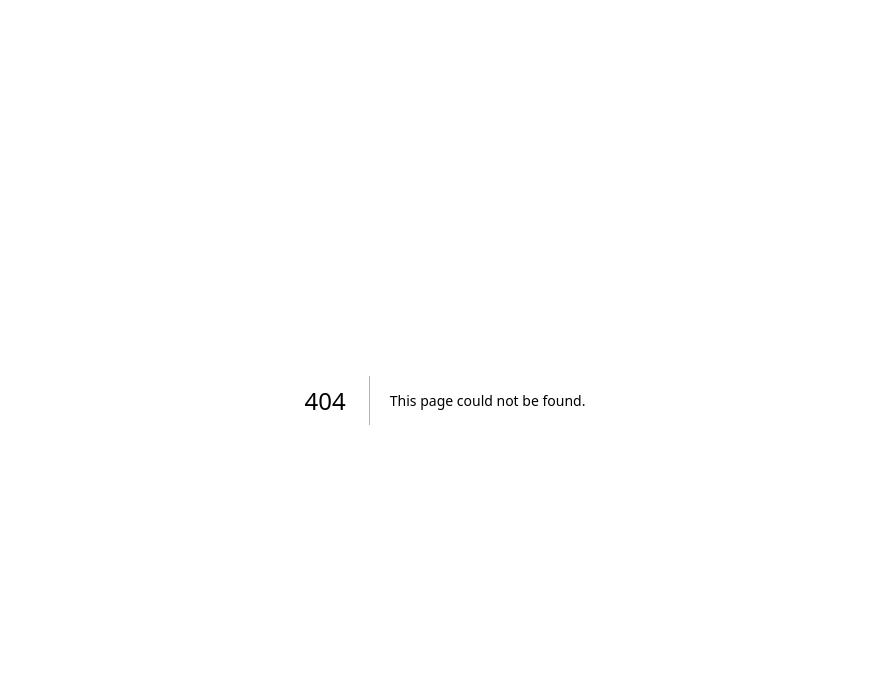
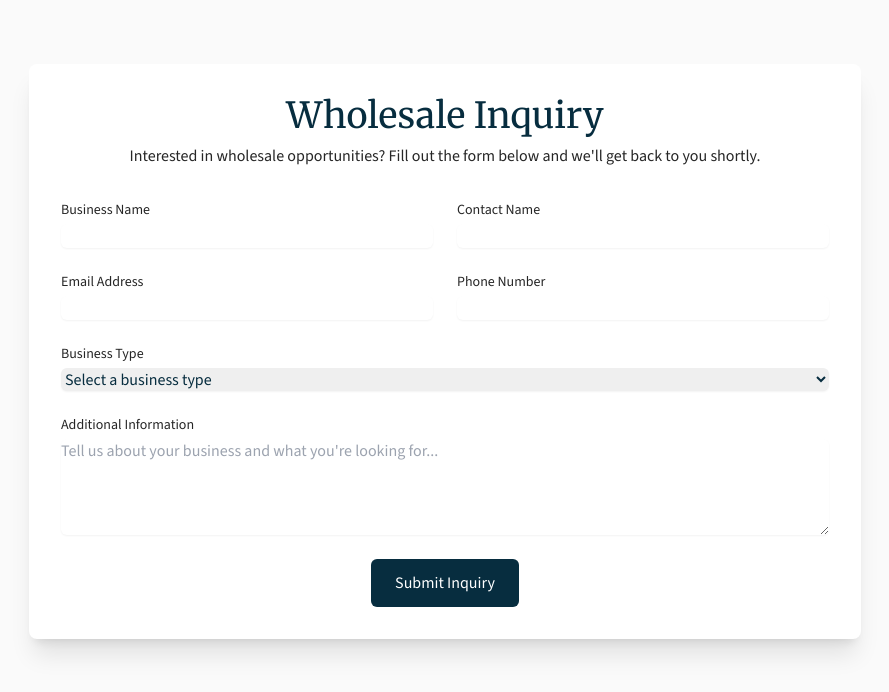
Before and after one commit to mkfink-code/kwbc-website, a Next.js app: page /wholesale in a window 1280 px wide. Before the commit this address had no page. Shown: the top 692 px of the page, without its empty margins (195-1084 px from the left). Built offline with nearby package versions, Linux system fonts and the light colour scheme.

Commit message:
Add wholesale inquiry form with Formspree integration

```diff
--- a/src/app/page.tsx
+++ b/src/app/page.tsx
@@ -4,6 +4,7 @@ import About from '@/components/About'
 import SocialSection from '@/components/SocialSection'
 import Testimonials from '@/components/Testimonials'
 import Contact from '@/components/Contact'
+import Wholesale from '@/components/Wholesale'
 import Footer from '@/components/Footer'
 
 export default function Home() {
@@ -15,6 +16,7 @@ export default function Home() {
       <SocialSection />
       <Testimonials />
       <Contact />
+      <Wholesale />
       <Footer />
     </main>
   )
--- /dev/null
+++ b/src/app/wholesale/page.tsx
@@ -0,0 +1,137 @@
+'use client';
+
+import { useForm } from '@formspree/react';
+
+export default function WholesalePage() {
+  const [state, handleSubmit] = useForm("xovnwgvr");
+
+  if (state.succeeded) {
+    return (
+      <main className="min-h-screen bg-neutral-50">
+        <div className="max-w-4xl mx-auto px-4 py-8 sm:py-16 sm:px-6 lg:px-8">
+          <div className="bg-white shadow-xl rounded-lg p-4 sm:p-8 text-center">
+            <h1 className="text-3xl sm:text-4xl font-serif text-brand-dark-azure mb-4">Thank You!</h1>
+            <p className="text-neutral-800 mb-8">
+              We've received your wholesale inquiry and will get back to you shortly.
+            </p>
+            <a
+              href="/"
+              className="inline-block px-6 py-3 bg-brand-dark-azure text-white rounded-md hover:bg-opacity-90 transition-colors duration-200"
+            >
+              Return to Homepage
+            </a>
+          </div>
+        </div>
+      </main>
+    );
+  }
+
+  return (
+    <main className="min-h-screen bg-neutral-50">
+      <div className="max-w-4xl mx-auto px-4 py-8 sm:py-16 sm:px-6 lg:px-8">
+        <div className="bg-white shadow-xl rounded-lg p-4 sm:p-8">
+          <h1 className="text-3xl sm:text-4xl font-serif text-brand-dark-azure mb-2 text-center">Wholesale Inquiry</h1>
+          <p className="text-neutral-800 text-center mb-8">
+            Interested in wholesale opportunities? Fill out the form below and we'll get back to you shortly.
+          </p>
+
+          <form onSubmit={handleSubmit} className="space-y-6">
+            <div className="grid grid-cols-1 gap-6 sm:grid-cols-2">
+              <div>
+                <label htmlFor="businessName" className="block text-sm font-medium text-neutral-800">
+                  Business Name
+                </label>
+                <input
+                  type="text"
+                  name="businessName"
+                  id="businessName"
+                  required
+                  className="mt-1 block w-full rounded-md border-neutral-200 shadow-sm focus:border-brand-dark-azure focus:ring-brand-dark-azure"
+                />
+              </div>
+
+              <div>
+                <label htmlFor="contactName" className="block text-sm font-medium text-neutral-800">
+                  Contact Name
+                </label>
+                <input
+                  type="text"
+                  name="contactName"
+                  id="contactName"
+                  required
+                  className="mt-1 block w-full rounded-md border-neutral-200 shadow-sm focus:border-brand-dark-azure focus:ring-brand-dark-azure"
+                />
+              </div>
+
+              <div>
+                <label htmlFor="email" className="block text-sm font-medium text-neutral-800">
+                  Email Address
+                </label>
+                <input
+                  type="email"
+                  name="email"
+                  id="email"
+                  required
+                  className="mt-1 block w-full rounded-md border-neutral-200 shadow-sm focus:border-brand-dark-azure focus:ring-brand-dark-azure"
+                />
+              </div>
+
+              <div>
+                <label htmlFor="phone" className="block text-sm font-medium text-neutral-800">
+                  Phone Number
+                </label>
+                <input
+                  type="tel"
+                  name="phone"
+                  id="phone"
+                  className="mt-1 block w-full rounded-md border-neutral-200 shadow-sm focus:border-brand-dark-azure focus:ring-brand-dark-azure"
+                />
+              </div>
+            </div>
+
+            <div>
+              <label htmlFor="businessType" className="block text-sm font-medium text-neutral-800">
+                Business Type
+              </label>
+              <select
+                name="businessType"
+                id="businessType"
+                required
+                className="mt-1 block w-full rounded-md border-neutral-200 shadow-sm focus:border-brand-dark-azure focus:ring-brand-dark-azure"
+              >
+                <option value="">Select a business type</option>
+                <option value="restaurant">Restaurant</option>
+                <option value="seafoodMarket">Seafood Market</option>
+                <option value="distributor">Distributor</option>
+                <option value="other">Other</option>
+              </select>
+            </div>
+
+            <div>
+              <label htmlFor="message" className="block text-sm font-medium text-neutral-800">
+                Additional Information
+              </label>
+              <textarea
+                name="message"
+                id="message"
+                rows={4}
+                className="mt-1 block w-full rounded-md border-neutral-200 shadow-sm focus:border-brand-dark-azure focus:ring-brand-dark-azure"
+                placeholder="Tell us about your business and what you're looking for..."
+              />
+            </div>
+
+            <div className="flex justify-center">
+              <button
+                type="submit"
+                disabled={state.submitting}
+                className="px-6 py-3 bg-brand-dark-azure text-white rounded-md hover:bg-opacity-90 transition-colors duration-200 disabled:opacity-75"
+              >
+                {state.submitting ? 'Submitting...' : 'Submit Inquiry'}
+              </button>
+            </div>
+          </form>
+        </div>
+      </div>
+    </main>
+  );
+}
--- /dev/null
+++ b/src/components/Wholesale.tsx
@@ -0,0 +1,21 @@
+import Link from 'next/link';
+
+export default function Wholesale() {
+  return (
+    <section className="bg-brand-dark-azure py-16">
+      <div className="max-w-7xl mx-auto px-4 sm:px-6 lg:px-8 text-center">
+        <h2 className="text-2xl sm:text-3xl font-serif text-white mb-6">Interested in Wholesale?</h2>
+        <p className="text-white mb-8 max-w-2xl mx-auto">
+          Partner with Key West Blue Crab to bring the finest seafood to your business.
+          We offer wholesale opportunities for restaurants, markets, and distributors.
+        </p>
+        <Link
+          href="/wholesale"
+          className="inline-block px-6 sm:px-8 py-3 sm:py-4 bg-white text-brand-dark-azure rounded-md hover:bg-opacity-90 transition-colors duration-200 font-semibold text-base sm:text-lg"
+        >
+          Wholesale Inquiry
+        </Link>
+      </div>
+    </section>
+  );
+}
```
Also changed, not shown: package.json (+6 -5 lines), 2 other files (tests, documents, lock files or other folders).
